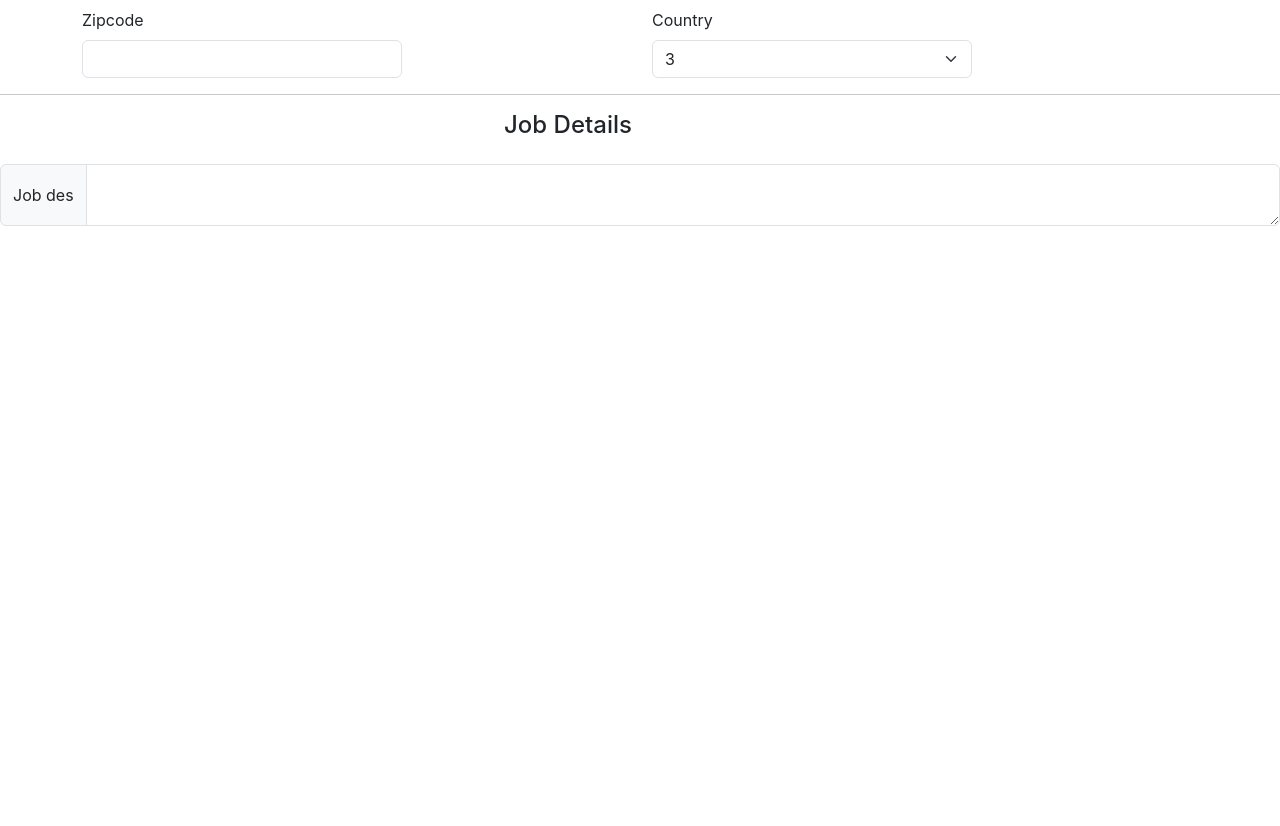
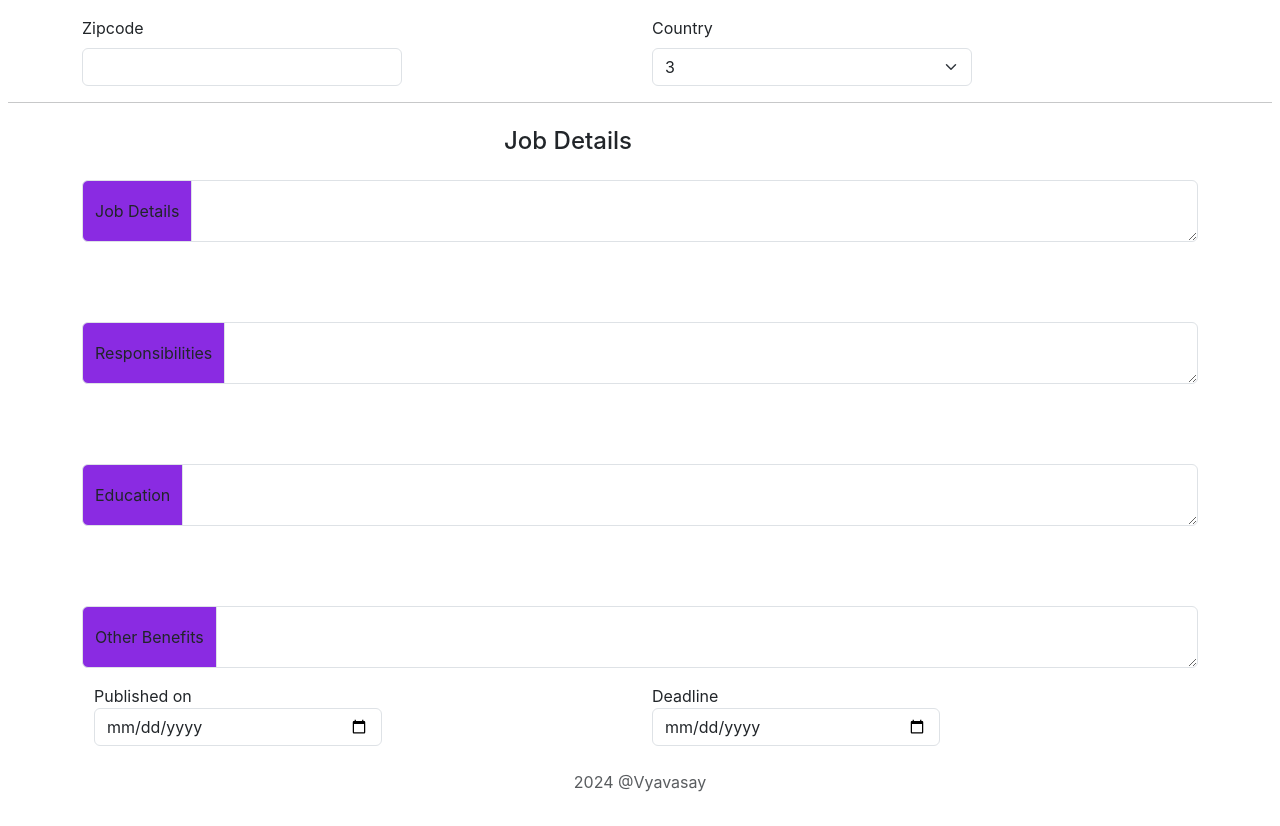
Before and after one commit to Rishabh826/job-portal, a React (Create React App) app: page /Employ in a window 1280 px wide. Shown: the part 510-1336 px from the top of the page. Before the commit the page ends 800 px from the top, so only its background shows below. Built offline with nearby package versions, Linux system fonts and the light colour scheme.

Commit message:
post a job page

```diff
--- a/package.json
+++ b/package.json
@@ -6,11 +6,14 @@
     "@testing-library/jest-dom": "^5.17.0",
     "@testing-library/react": "^13.4.0",
     "@testing-library/user-event": "^13.5.0",
+    "clsx": "^2.1.0",
+    "framer-motion": "^11.0.24",
     "react": "^18.2.0",
     "react-dom": "^18.2.0",
     "react-icons": "^5.0.1",
     "react-router-dom": "^6.22.3",
     "react-scripts": "5.0.1",
+    "tailwind-merge": "^2.2.2",
     "web-vitals": "^2.1.4"
   },
   "scripts": {
--- a/src/App.js
+++ b/src/App.js
@@ -24,7 +24,7 @@ const App = () => {
           <Route exact path="/" element={<Home />} />
           <Route path="/Home" element={<Home />} />
           <Route path="/Employ" element={<Employ />} />
-          <Route path="/Login" element={<Login />} />
+          <Route path="/Ioperson" element={<Login />} />
           <Route path="/Signup" element={<Signup />} />
           <Route path="/ContactUs" element={<Contact />} />
         </Routes>
--- a/src/components/Employ.js
+++ b/src/components/Employ.js
@@ -3,7 +3,9 @@ import React, { Component } from 'react';
 export default class Employ extends Component {
   render() {
     return (
-      <div>
+
+        <div className="d-flex flex-column mb-3" >
+          <div className="p-2">
             <nav className="navbar bg-primary">
               <div className="container-fluid">
                 <a className="navbar-brand" href="/" style={{ marginLeft: '10px' }}>
@@ -62,7 +64,6 @@ export default class Employ extends Component {
                   <select className="form-select" aria-label="Default select example" style={{ width: '20rem' }}>
                     <option selected>Associate</option>
                     <option value="1">Entry level</option>
-
                   </select>
                 </div>
                 <div className="col-md-4">
@@ -80,6 +81,7 @@ export default class Employ extends Component {
                 <hr  style={{boxtext:'4px 2px black'}}/>
               </div>
             </form>
+
             <div className="container mt-4">
               <h4 className="text-center mb-4" style={{marginRight:'9rem'}}>Location Information</h4>
               <div className="row justify-content-center">
@@ -109,17 +111,65 @@ export default class Employ extends Component {
             </div>
             <hr />
 
+            <div className="container mt-4">
+              <h4 className="text-center mb-4" style={{marginRight:'9rem'}}>Job Details</h4>
+              <div className="input-group mb-3">
+                <span className="input-group-text" style={{backgroundColor:'blueviolet'}}>Job Details</span>
+                <textarea className="form-control" aria-label="With textarea"></textarea>
+              </div>
 
+              <div className="input-group mb-3" style={{marginTop:'5rem'}}>
+                <span className="input-group-text" style={{backgroundColor:'blueviolet'}} >Responsibilities</span>
+                <textarea className="form-control" aria-label="With textarea"></textarea>
+              </div>
 
+              <div className="input-group mb-3" style={{marginTop:'5rem'}}>
+                <span className="input-group-text" style={{backgroundColor:'blueviolet'}}>Education</span>
+                <textarea className="form-control" aria-label="With textarea"></textarea>
+              </div>
 
-
-        <div>
-            <h4 className="text-center mb-4" style={{marginRight:'9rem'}}>Job Details</h4>
-        <div class="input-group">
-  <span class="input-group-text">Job des</span>
-  <textarea class="form-control" aria-label="With textarea"></textarea>
+              <div className="input-group mb-3" style={{marginTop:'5rem'}}>
+                <span className="input-group-text" style={{backgroundColor:'blueviolet'}}>Other Benefits</span>
+                <textarea className="form-control" aria-label="With textarea"></textarea>
+              </div>
+              <div className="container">
+  <div className="row" >
+    <div className="col">
+      <div className="form-group">
+        <label htmlFor="publishedOn">Published on</label>
+        <input
+          type="date"
+          id="publishedOn"
+          name="publishedOn"
+          style={{width:'18rem'}}
+          className="form-control"
+          onChange={(e) => console.log(e.target.value)} // You can handle the change event to get the selected date
+        />
       </div>
     </div>
+    <div className="col" >
+      <div className="form-group">
+        <label htmlFor="deadline">Deadline</label>
+        <input
+          type="date"
+          id="deadline"
+          style={{width:'18rem'}}
+          name="deadline"
+          className="form-control"
+          onChange={(e) => console.log(e.target.value)} // You can handle the change event to get the selected date
+        />
+      </div>
+    </div>
+  </div>
+</div>
+
+            </div>
+          </div>
+           <footer className="footer mt-auto py-3 bg-purple" >
+      <div className="container text-center" >
+        <span className="text-muted">2024 @Vyavasay</span>
+      </div>
+    </footer>
         </div>
 
     );
```
Also changed, not shown: 1 other file (tests, documents, lock files or other folders). Lines whose indentation alone changed are shown as unchanged.
